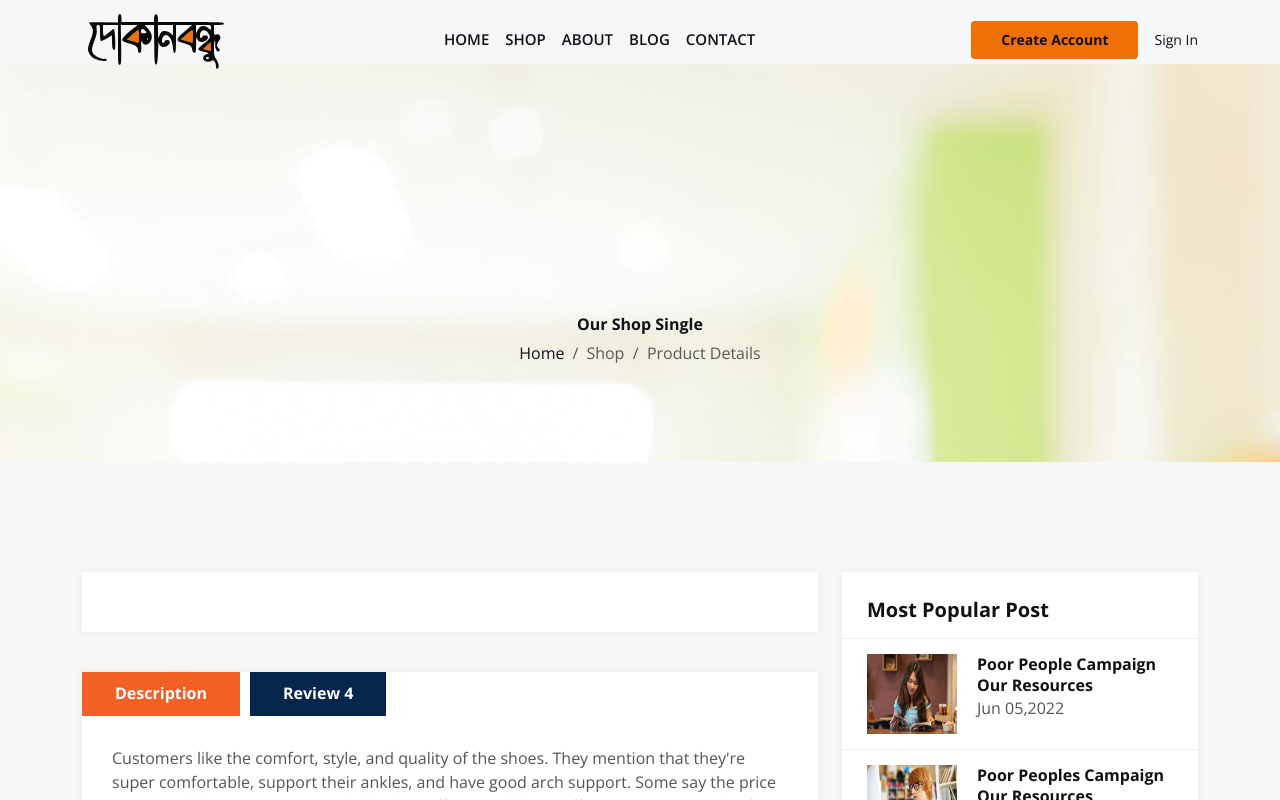
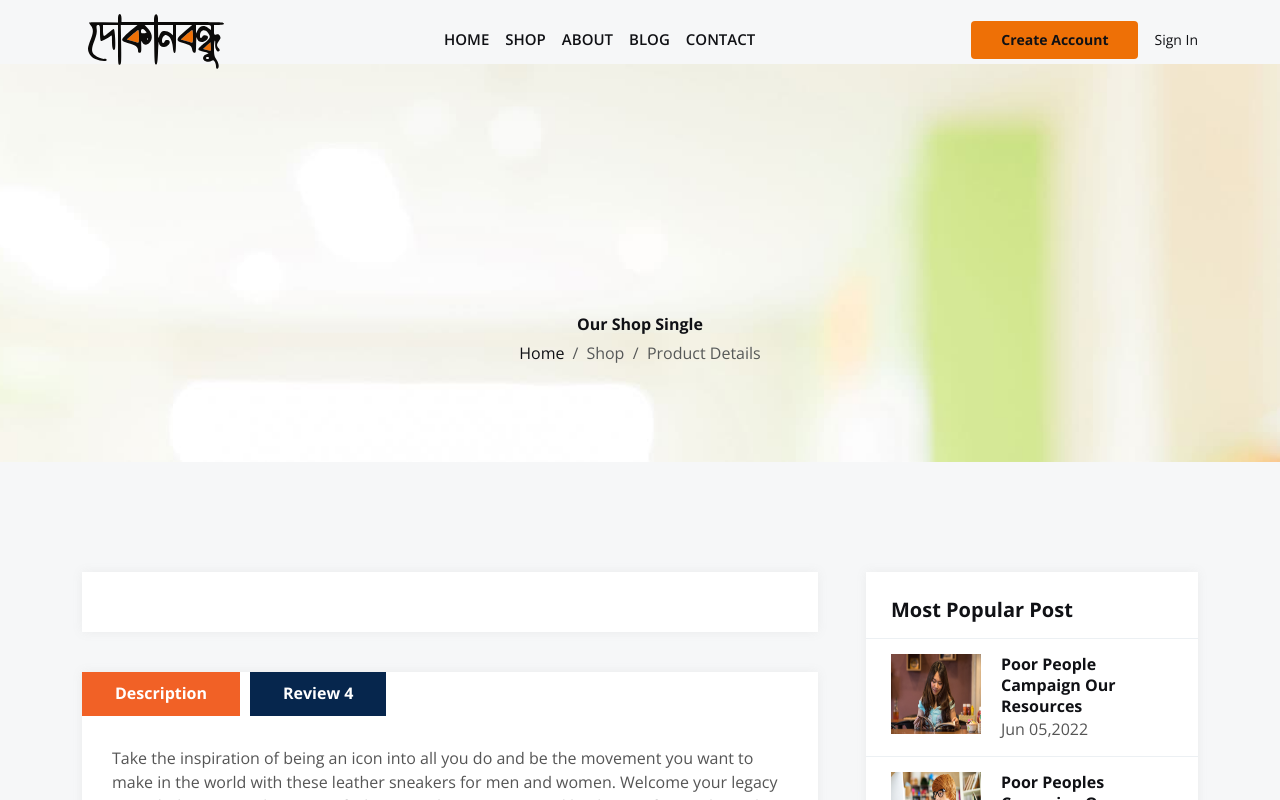
Before and after one commit to it27427/dokanbondhu-ecommerce, a React (Vite) app: page /shop/1 in a window 1280 px wide. Both pictures are taken after a click on the button "Review 4". Shown: the top 800 px of the page. Built offline with nearby package versions, Linux system fonts and the light colour scheme.

Commit message:
ProductDetails Page Completed

```diff
--- a/src/components/shop/Review.jsx
+++ b/src/components/shop/Review.jsx
@@ -145,11 +145,37 @@ const Review = () => {
         {/* DESCRIPTION-SHOWING */}
         <div className='description'>
           <p>
-            Customers like the comfort, style, and quality of the shoes. They
-            mention that they're super comfortable, support their ankles, and
-            have good arch support. Some say the price is reasonable. However,
-            some dislike the stiffness and have different opinions on the fit.
+            Take the inspiration of being an icon into all you do and be the
+            movement you want to make in the world with these leather sneakers
+            for men and women. Welcome your legacy in Reebok men's and women's
+            fashion sneakers. Customers like the comfort, style, and quality of
+            the shoes. They mention that they're super comfortable, support
+            their ankles, and have good arch support. Some say the price is
+            reasonable. However, some dislike the stiffness and have different
+            opinions on the fit.
           </p>
+
+          <div className='post-item'>
+            <figure className='post-thumb'>
+              <img src='/src/assets/images/shop/01.jpg' alt='post-thumb' />
+            </figure>
+
+            <div className='post-content'>
+              <ul className='lab-ul'>
+                <li>Take the inspiration of being an icon into all you do</li>
+                <li>These men's and women's sneakers are a classic icon</li>
+                <li>
+                  These men's and women's sneakers keep you moving comfortably
+                  all day
+                </li>
+                <li>There is no other version of you, so change nothing</li>
+                <li>
+                  Ideal for daily, casual, and athleisure wear, these casual
+                  shoes for men and women
+                </li>
+              </ul>
+            </div>
+          </div>
         </div>
       </div>
     </div>
--- a/src/pages/ProductDetails.jsx
+++ b/src/pages/ProductDetails.jsx
@@ -99,7 +99,7 @@ const ProductDetails = () => {
 
             {/* RIGHT-SIDE */}
             <div className='col-lg-4 col-12'>
-              <aside>
+              <aside className='ps-lg-4'>
                 <PopularPost />
                 <Tags />
               </aside>
```
